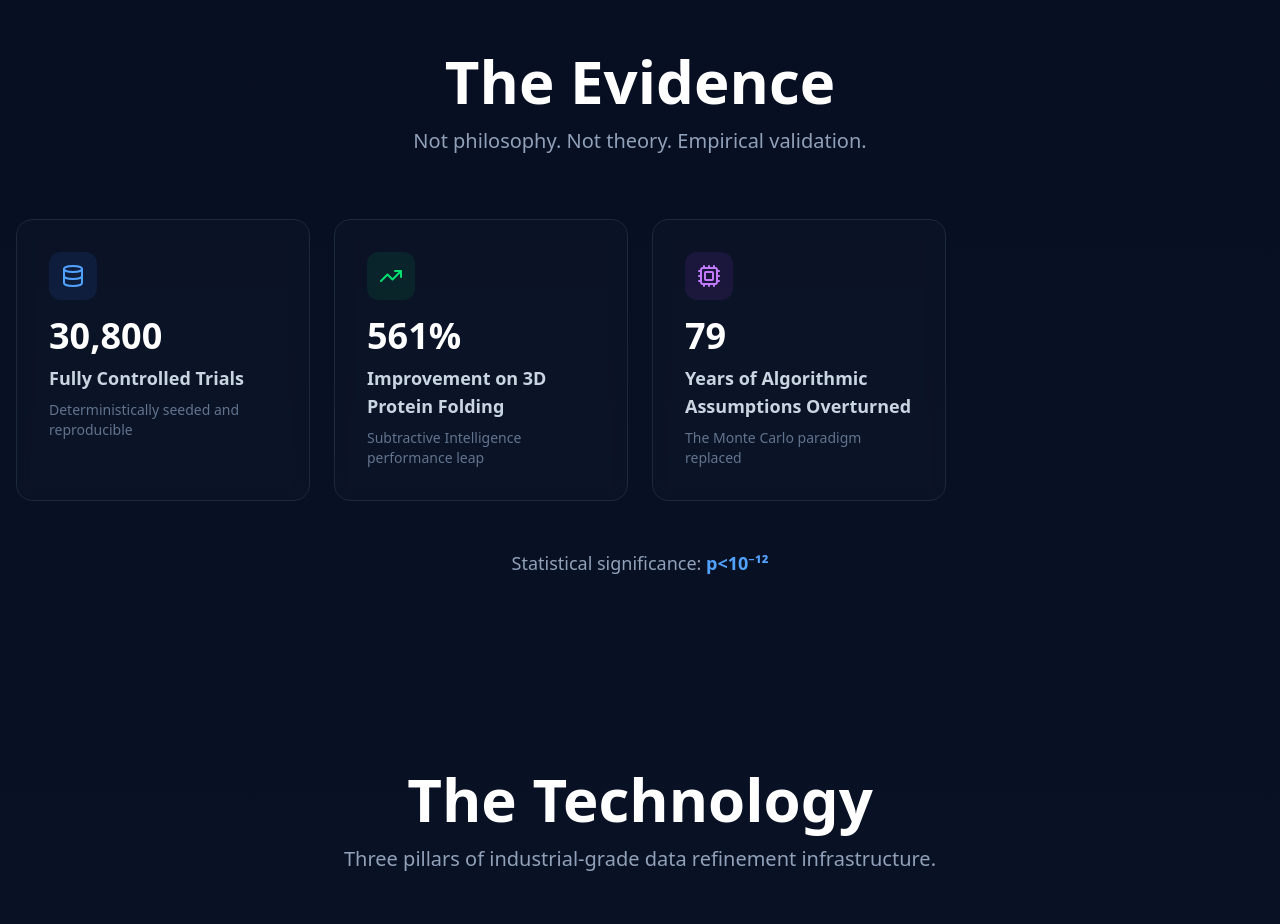
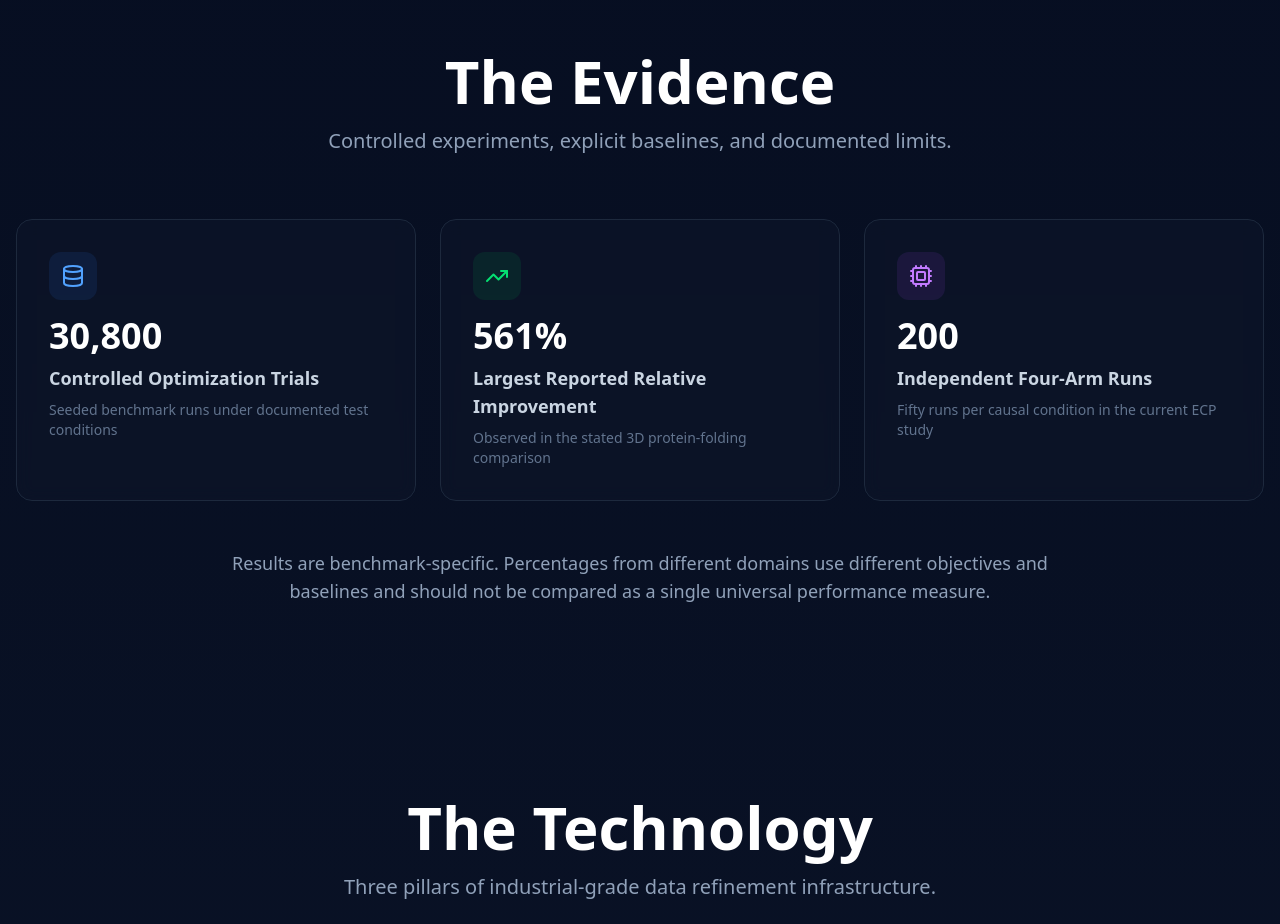
Before and after one commit to CONEXUS-dev/conexus-website, a Next.js app: page / in a window 1280 px wide. Shown: the part 3220-4144 px from the top of the page. Built offline with nearby package versions, Linux system fonts and the light colour scheme.

Commit message:
Clarify homepage evidence claims and scope

```diff
--- a/components/EvidenceWall.tsx
+++ b/components/EvidenceWall.tsx
@@ -48,23 +48,23 @@ export function EvidenceWall() {
     {
       icon: Database,
       value: 30800,
-      label: "Fully Controlled Trials",
-      description: "Deterministically seeded and reproducible",
+      label: "Controlled Optimization Trials",
+      description: "Seeded benchmark runs under documented test conditions",
       color: "blue",
     },
     {
       icon: TrendingUp,
       value: 561,
       suffix: "%",
-      label: "Improvement on 3D Protein Folding",
-      description: "Subtractive Intelligence performance leap",
+      label: "Largest Reported Relative Improvement",
+      description: "Observed in the stated 3D protein-folding comparison",
       color: "green",
     },
     {
       icon: Cpu,
-      value: 79,
-      label: "Years of Algorithmic Assumptions Overturned",
-      description: "The Monte Carlo paradigm replaced",
+      value: 200,
+      label: "Independent Four-Arm Runs",
+      description: "Fifty runs per causal condition in the current ECP study",
       color: "purple",
     },
   ];
@@ -73,7 +73,6 @@ export function EvidenceWall() {
     blue: "text-blue-400 bg-blue-500/10",
     green: "text-green-400 bg-green-500/10",
     purple: "text-purple-400 bg-purple-500/10",
-    amber: "text-amber-400 bg-amber-500/10",
   };
 
   return (
@@ -89,12 +88,12 @@ export function EvidenceWall() {
           <h2 className="text-5xl md:text-6xl font-bold text-white mb-4">
             The Evidence
           </h2>
-          <p className="text-xl text-slate-400 max-w-2xl mx-auto">
-            Not philosophy. Not theory. Empirical validation.
+          <p className="text-xl text-slate-400 max-w-3xl mx-auto">
+            Controlled experiments, explicit baselines, and documented limits.
           </p>
         </motion.div>
 
-        <div className="grid grid-cols-1 md:grid-cols-2 lg:grid-cols-4 gap-6">
+        <div className="grid grid-cols-1 md:grid-cols-3 gap-6">
           {stats.map((stat, index) => {
             const Icon = stat.icon;
             return (
@@ -131,9 +130,10 @@ export function EvidenceWall() {
           transition={{ duration: 0.6, delay: 0.4 }}
           className="mt-12 text-center"
         >
-          <p className="text-slate-400 text-lg">
-            Statistical significance:{" "}
-            <span className="text-blue-400 font-semibold">p&lt;10⁻¹²</span>
+          <p className="text-slate-400 text-lg max-w-4xl mx-auto">
+            Results are benchmark-specific. Percentages from different domains
+            use different objectives and baselines and should not be compared as
+            a single universal performance measure.
           </p>
         </motion.div>
       </div>
```
